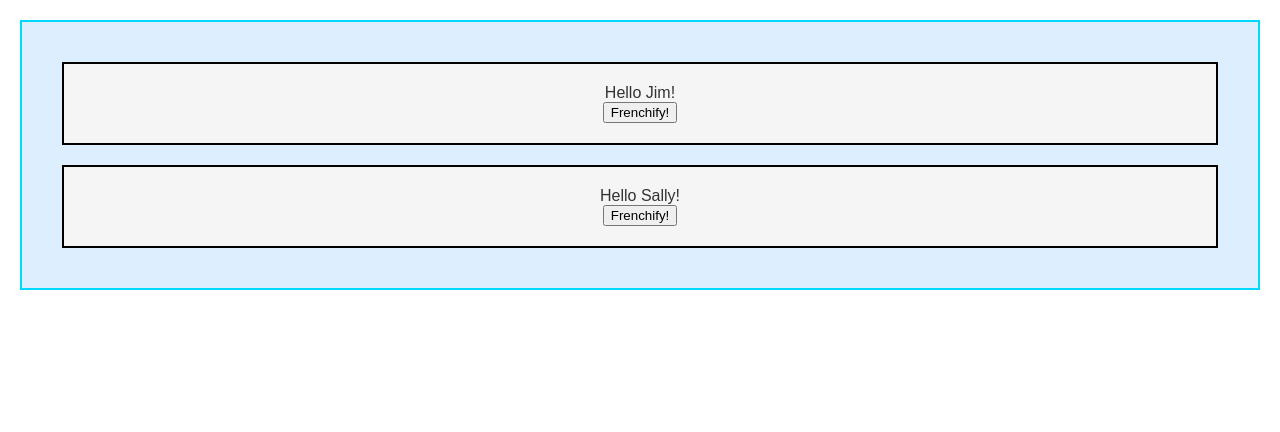
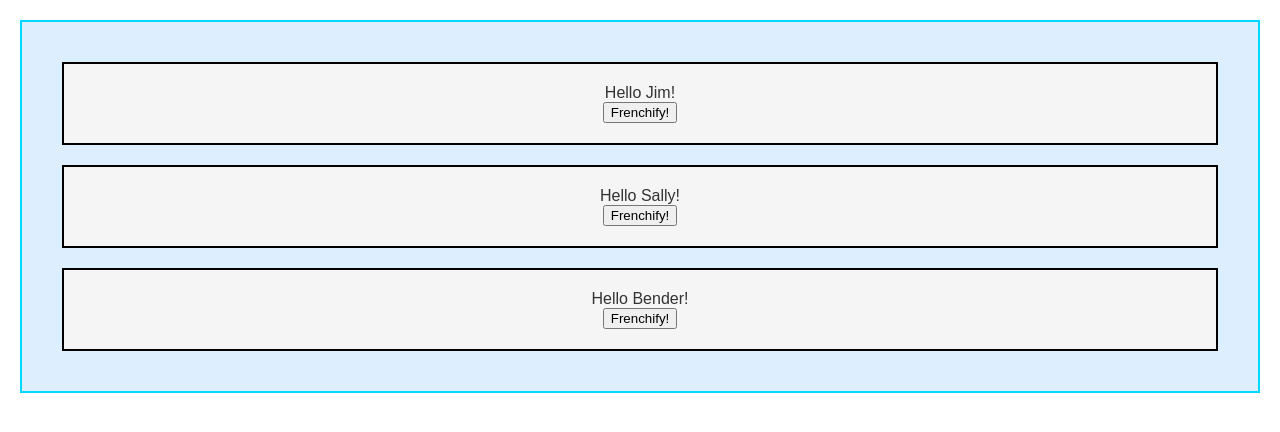
Before and after one commit to simonvlc/react-app, a React (Create React App) app: page / in a window 1280 px wide. Shown: the top 432 px of the page. Built offline with nearby package versions, Linux system fonts and the light colour scheme.

Commit message:
creating a helper function

```diff
--- a/src/HelloWorldList.js
+++ b/src/HelloWorldList.js
@@ -3,11 +3,22 @@
 import HelloWorld from './HelloWorld';
 
 class HelloWorldList extends Component {
+
+  constructor(props) {
+    super(props);
+    this.state = { greetings: ['Jim', 'Sally', 'Bender'] };
+  }
+
+  renderGreetings() {
+    return this.state.greetings.map(name => (
+      <HelloWorld key={name} name={name}/>
+    ));
+  }
+
   render () {
     return (
       <div className="HelloWorldList">
-        <HelloWorld name="Jim"/>
-        <HelloWorld name="Sally"/>
+        {this.renderGreetings()}
       </div>
     )
   }
```
